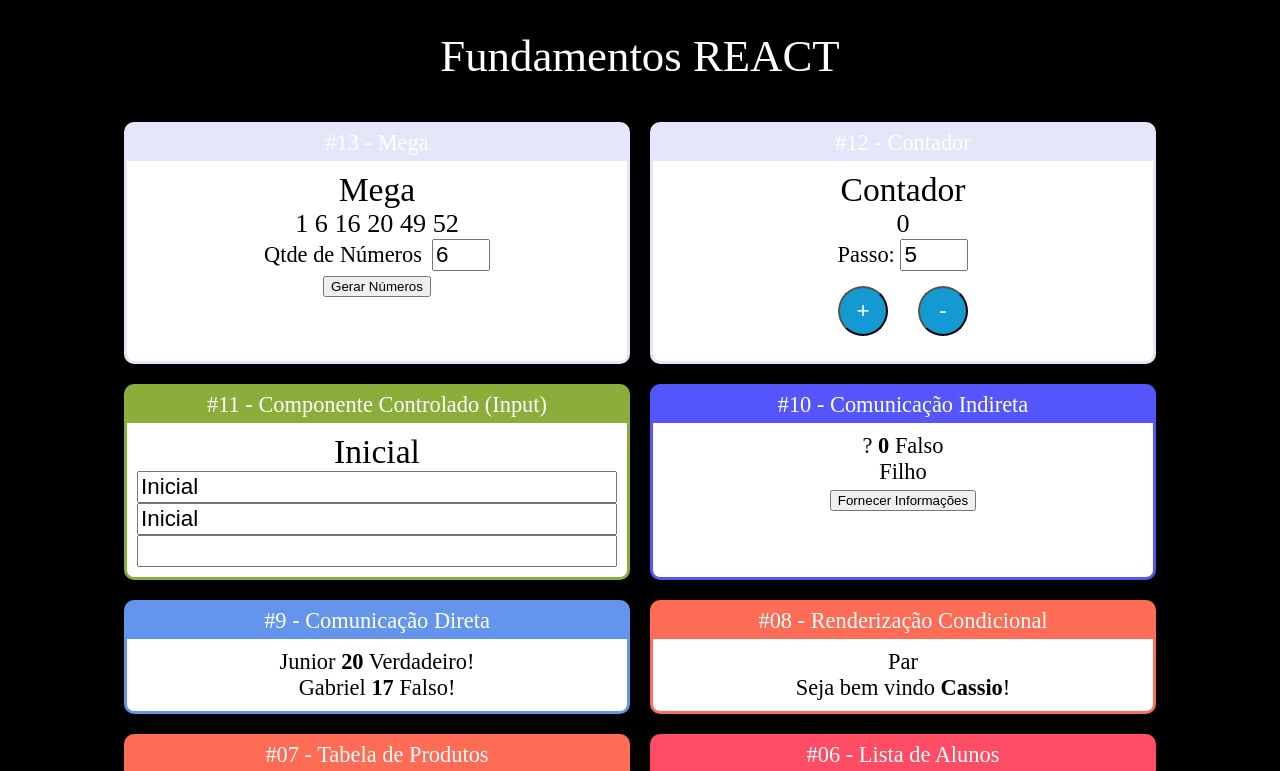
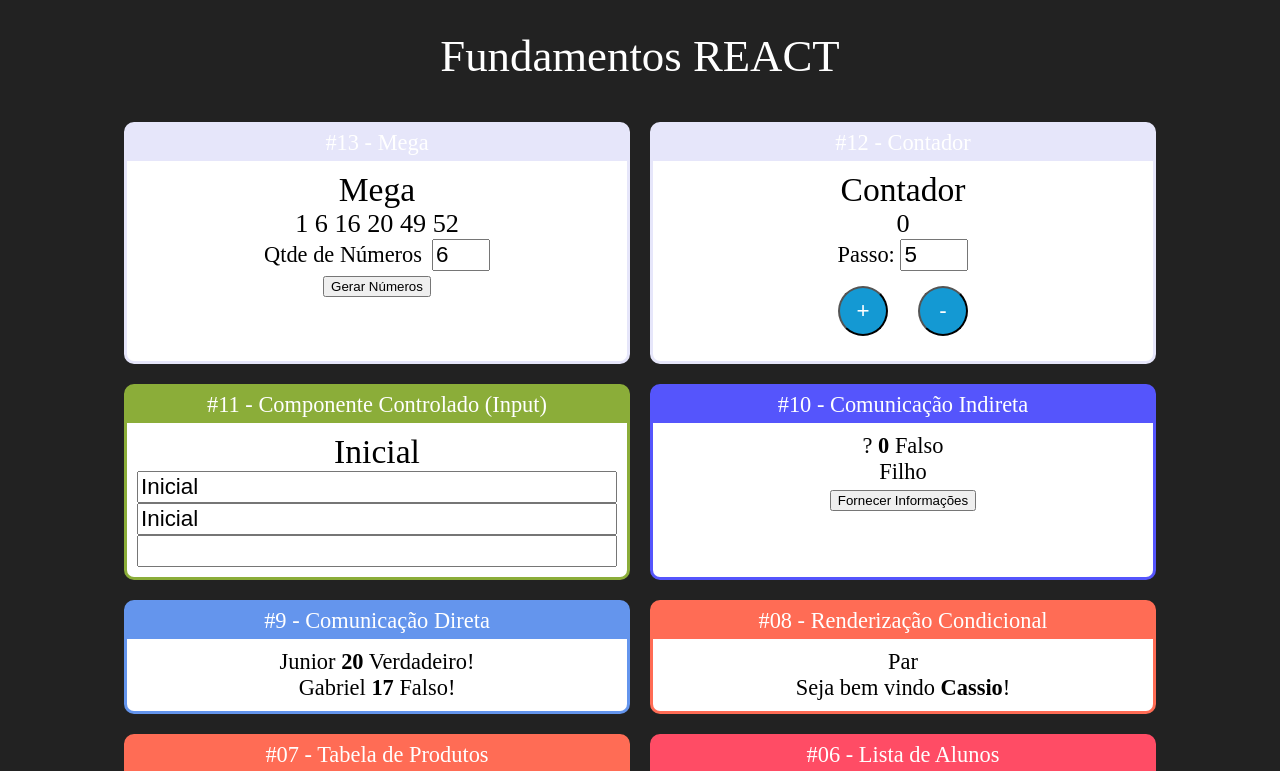
Before and after one commit to cassioate/fundamentosReactJS, a React (Create React App) app: page / in a window 1280 px wide. Shown: the top 771 px of the page. Built offline with nearby package versions, Linux system fonts and the light colour scheme.

Commit message:
Mudança 4

```diff
--- a/src/index.css
+++ b/src/index.css
@@ -1,15 +1,15 @@
-body{
-    background-color: black;
-    color: #ffffff ;
+body {
     font-family: Oswald;
+    background-color: #222;
+    color: #fff;
     text-align: center;
     font-size: 1.4rem;
 }
 
 h1, h2, h3 {
-   font-weight: 300;
+    font-weight: 200;
 }
 
 h2, h3 {
-   margin: 0;
- };
+    margin: 0;
+}
```
